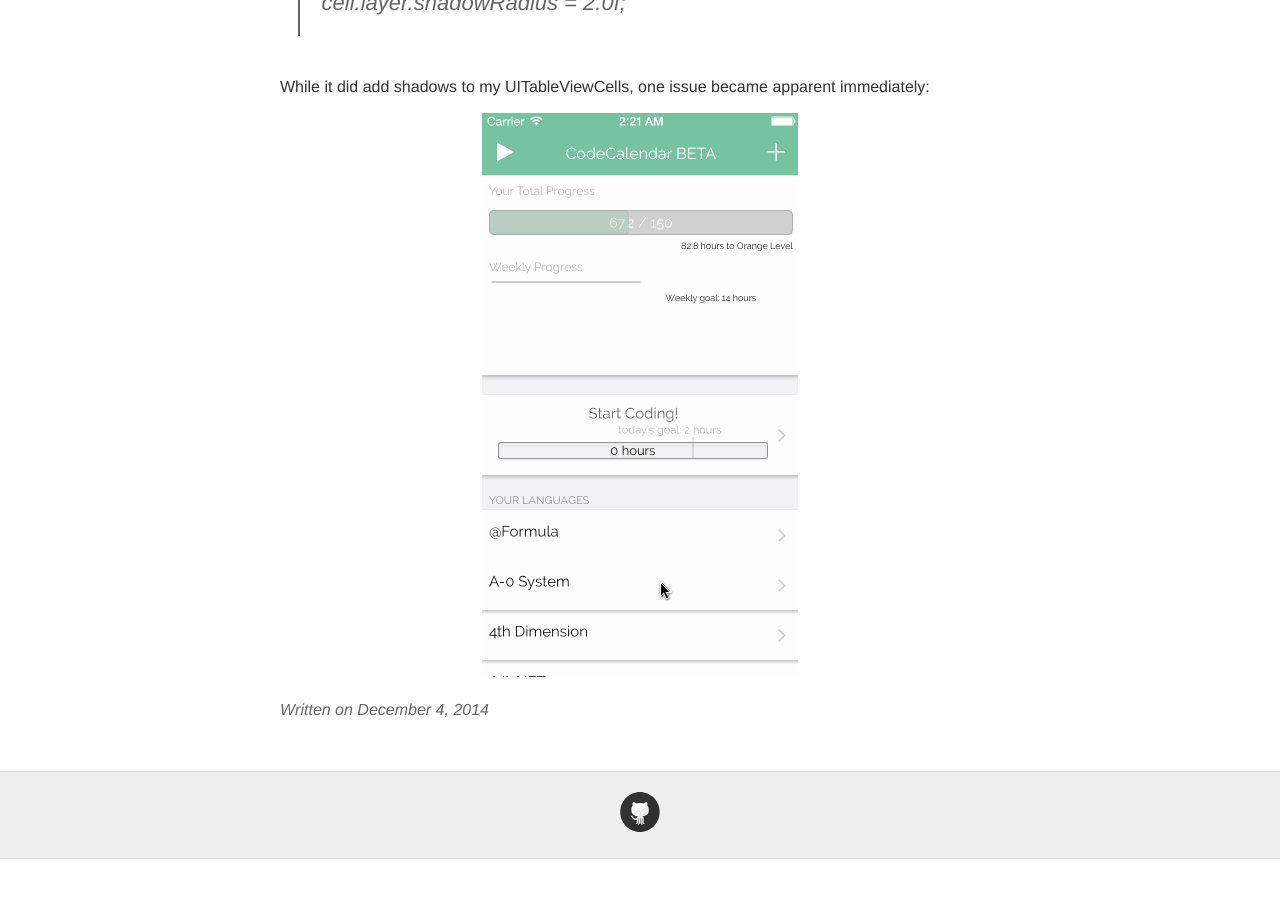
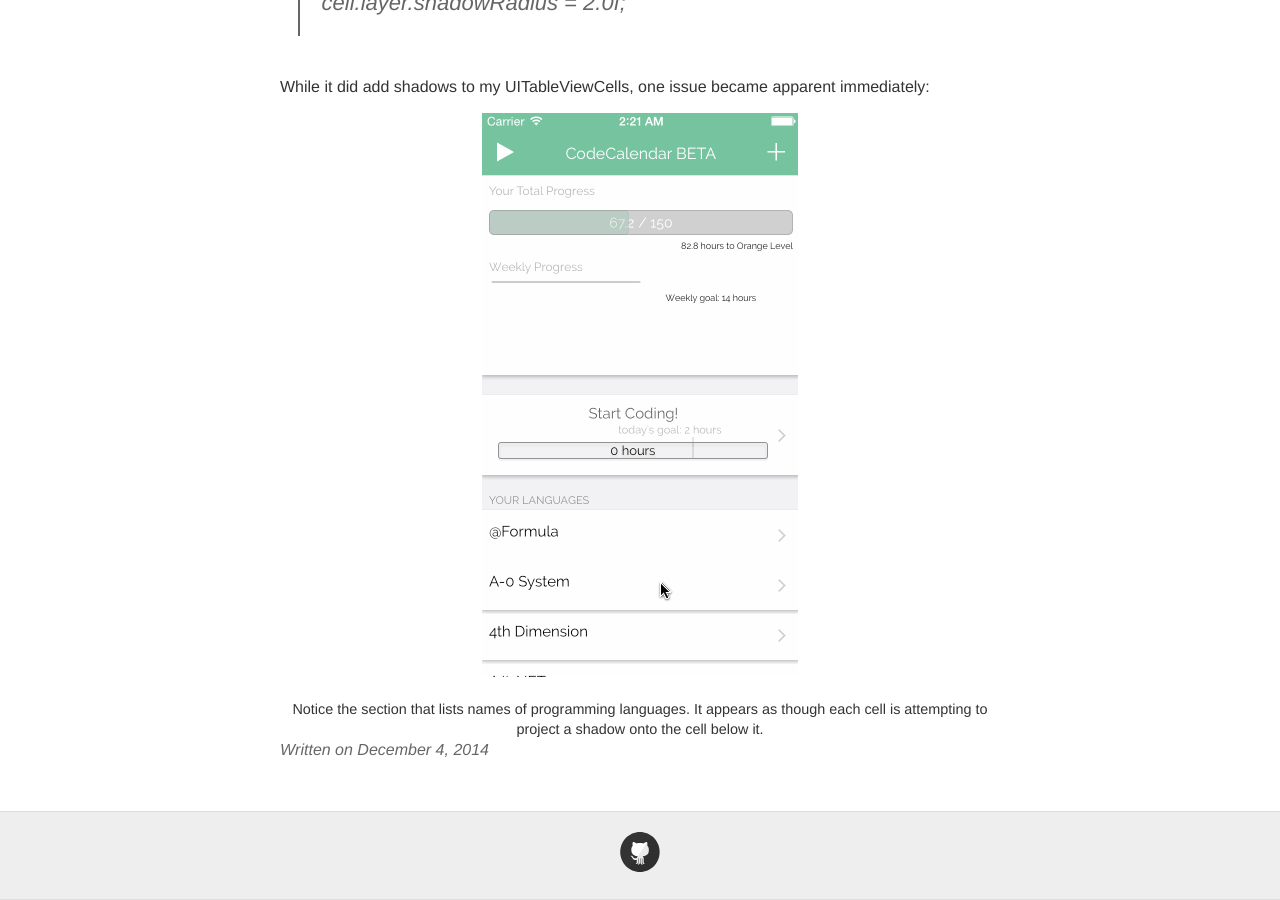
Before and after one commit to trentyou/trentyou.github.io, a Jekyll site: the page built from _posts/2014-12-4-UITableViewCell Shadows and Performance.md, in a window 1280 px wide and 900 px high, scrolled down 1263 px. Built offline with Jekyll 4.4.1, drawn with Linux system fonts in a browser that asks for light colours; before the commit the page ends 2122 px from its top, so only the background shows below that.

Commit message:
Updated 2014-12-4-UITableViewCell Shadows and Performance.md

```diff
--- a/_posts/2014-12-4-UITableViewCell Shadows and Performance.md
+++ b/_posts/2014-12-4-UITableViewCell Shadows and Performance.md
@@ -61,3 +61,6 @@
 <div style="text-align:center" markdown="1">
 ![](/images/shadownotworking_post3.gif)
 </div>
+<div style="font-size:0.9em; text-align:center">
+Notice the section that lists names of programming languages. It appears as though each cell is attempting to project a shadow onto the cell below it.
+</div>
```
